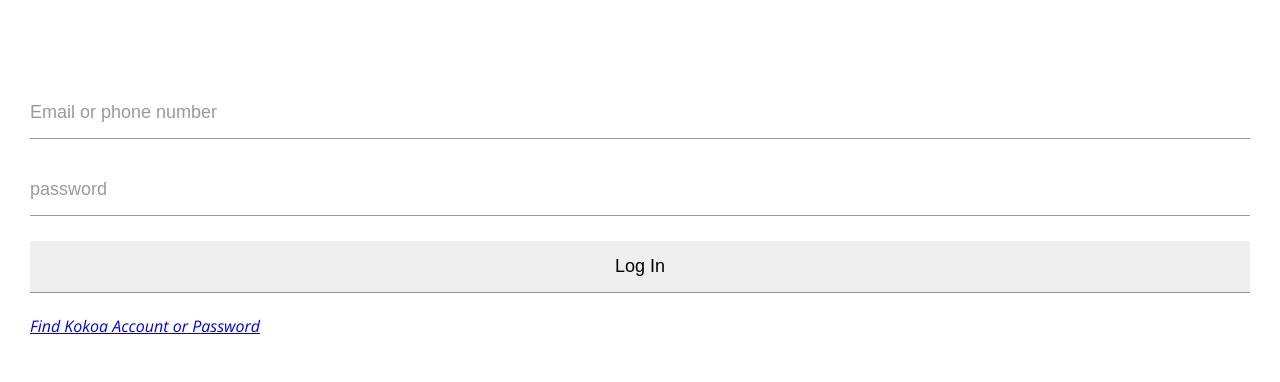
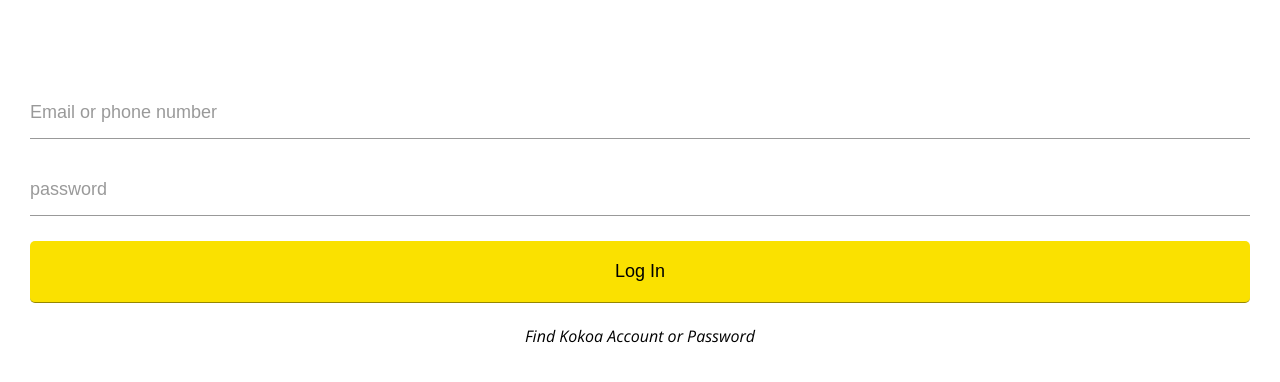
Before and after one commit to goseongnam/kokoa-clone-2023, a plain HTML site: page index.html in a window 1280 px wide. Shown: the part 180-562 px from the top of the page. Drawn offline with nearby package versions, Linux system fonts and the light colour scheme.

Commit message:
login-from update

```diff
--- /dev/null
+++ b/CSS/screens/login.css
@@ -0,0 +1,44 @@
+@import "variable.css";
+
+#login-form {
+    display: flex;
+    flex-direction: column;
+    margin: 0px 30px;
+}
+
+#login-form input {
+    border: none;
+    padding: 15px 0px;
+    font-size: 18px;
+    border-bottom: 1px solid rgba(0, 0, 0, 0.4);
+    margin-bottom: 25px;
+    transition: border-color .2s ease-in-out;
+}
+
+/* :not은 해당 타입만 적용 안되는게 아니라 해당 타입을 제외한 나머지에 대해 적용되는 것 */
+#login-form input:not([type="submit"]) {
+    border-bottom: 1px solid rgba(0, 0, 0, 0.4)
+    transition: border-color .2s ease-in-out;
+}
+
+#login-form input::placeholder {
+    color: rgba(0, 0, 0, 0.4);
+}
+
+#login-form input:focus {
+    border-color: var(--yellow);
+}
+
+#login-form input[type="submit"] {
+    background-color: var(--yellow);
+    cursor: pointer;
+    padding: 20px 0px;
+    border-radius: 5px;
+}
+
+#login-form a {
+    text-align: center;
+    text-decoration: none;
+    color: inherit;
+    font-size: 16px;
+}
--- a/CSS/styles.css
+++ b/CSS/styles.css
@@ -1,7 +1,8 @@
 @import url('https://fonts.googleapis.com/css2?family=Open+Sans:ital,wght@1,400;1,600&display=swap');
 @import "reset.css";
-@import "status-bar.css";
+@import "components/status-bar.css";
 @import "variables.css";
+@import "screens/login.css";
 
 body {
     font-family: 'Open Sans', sans-serif;
@@ -24,26 +25,3 @@ body {
     width: 60%;
     opacity: 0.7;
 }
-
-#login-form {
-    display: flex;
-    flex-direction: column;
-    margin: 0px 30px;
-}
-
-#login-form input {
-    border: none;
-    padding: 15px 0px;
-    font-size: 18px;
-    border-bottom: 1px solid rgba(0, 0, 0, 0.4);
-    margin-bottom: 25px;
-    transition: border-color .2s ease-in-out;
-}
-
-#login-form input::placeholder {
-    color: rgba(0, 0, 0, 0.4);
-}
-
-#login-form input:focus {
-    border-color: var(--yellow);
-}
```
Also changed, not shown: CSS/components/status-bar.css (renamed from CSS/status-bar.css).
